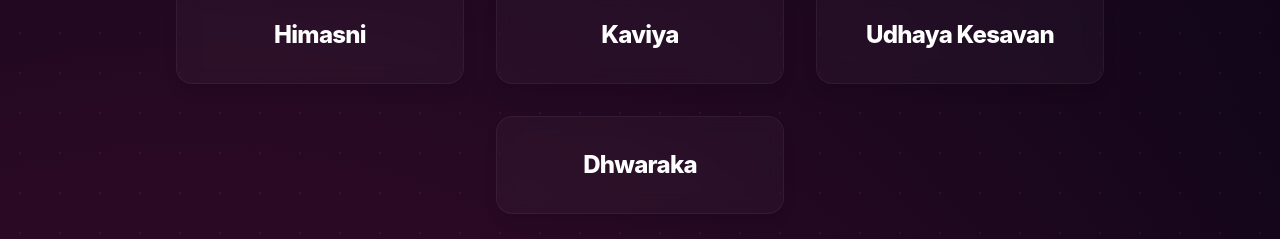
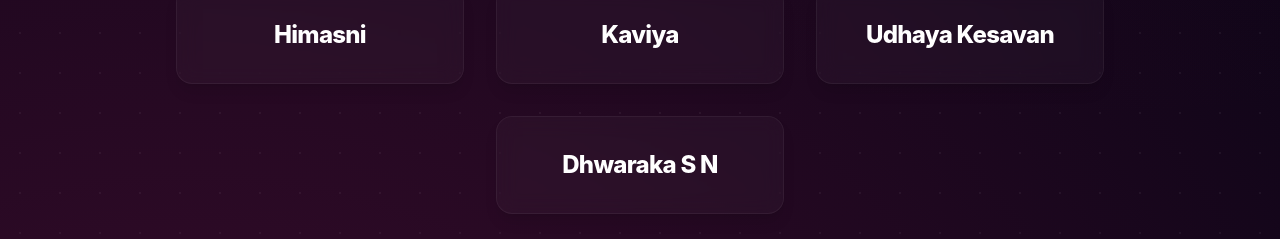
Before and after one commit to lokeshh29/mathrix-website-2026, a React (Vite) app in the folder frontend/: page /members in a window 1280 px wide. Shown: the part 1747-1986 px from the top of the page. Built offline with nearby package versions, Linux system fonts and the light colour scheme; no server answers.

Commit message:
fix: initials

```diff
--- a/frontend/src/pages/Members.jsx
+++ b/frontend/src/pages/Members.jsx
@@ -44,7 +44,7 @@ const Members = () => {
                 { name: "Himasni" },
                 { name: "Kaviya" },
                 { name: "Udhaya Kesavan" },
-                { name: "Dhwaraka" }
+                { name: "Dhwaraka S N" }
             ]
         },
         {
@@ -61,7 +61,7 @@ const Members = () => {
                 { name: "Edwin Joyel", role: "Social Media" },
                 { name: "Gayathri M", role: "Designing" },
                 { name: "Yogasri", role: "Invitation" },
-                { name: "Dhwaraka", role: "Reception" },
+                { name: "Dhwaraka S N", role: "Reception" },
                 { name: "Santhoshini R", role: "Decoration" },
                 { name: "Nivetha", role: "Souvenir" },
                 { name: "Himasni", role: "Documentation" }
```
